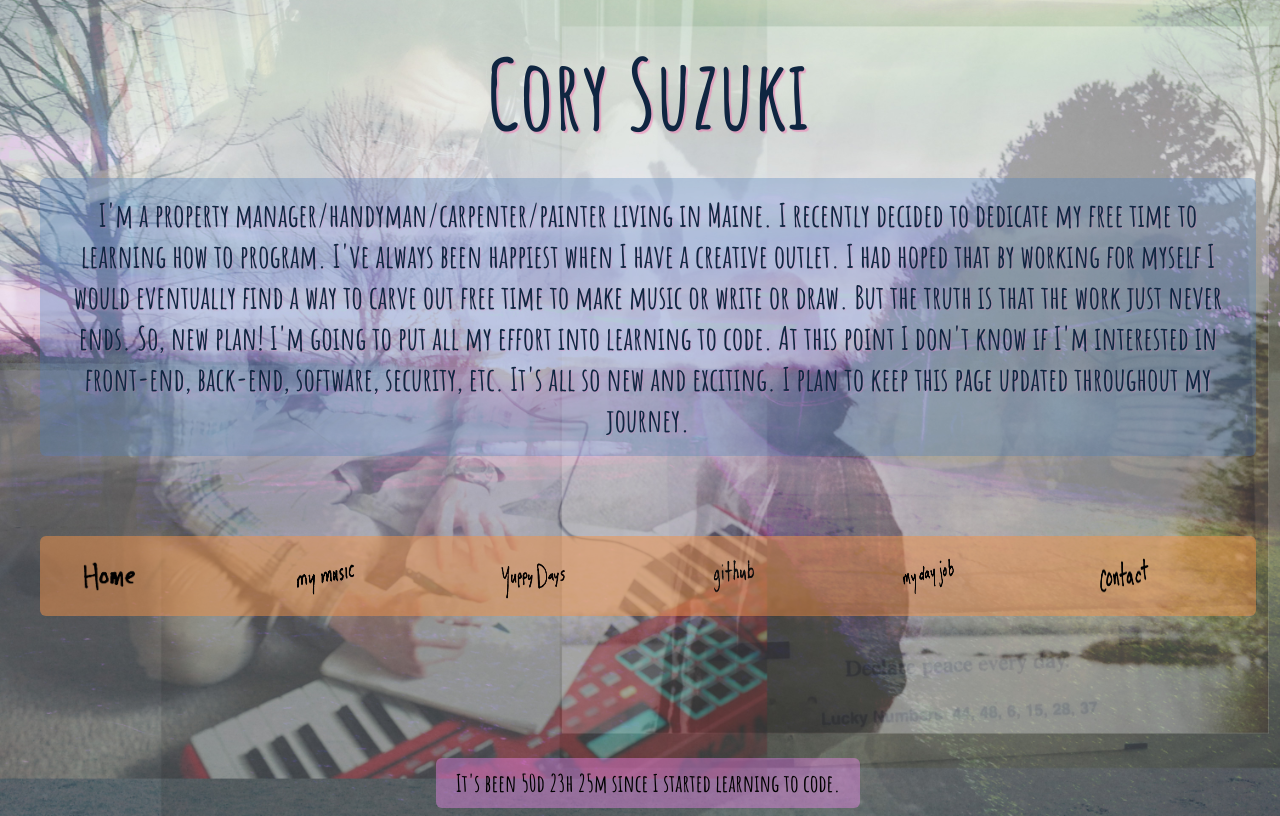
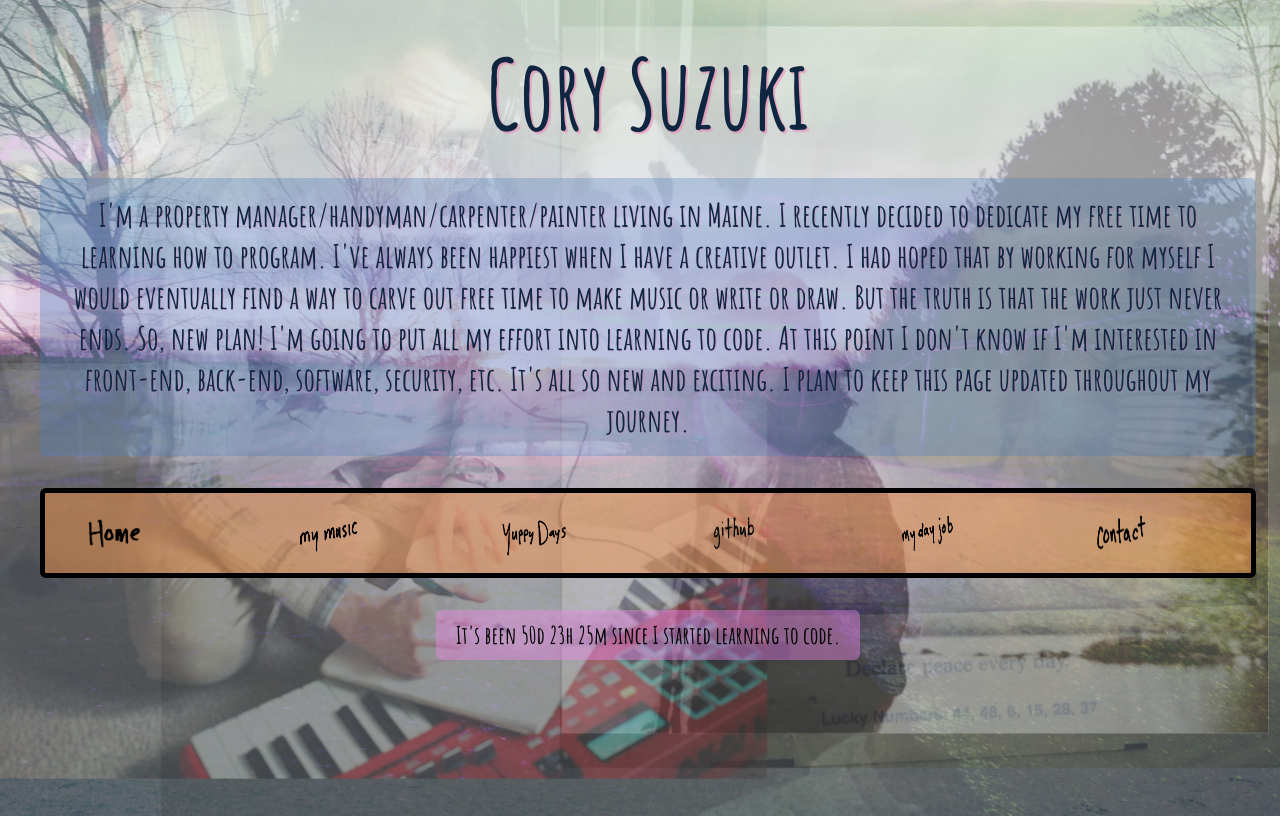
Before and after one commit to MyPetLobster/cs50-homepage, a plain HTML site: page about-me.html in a window 1280 px wide. Drawn offline with Linux system fonts and the light colour scheme.

Commit message:
Fix margins about-me elements

```diff
--- a/css/style-child.css
+++ b/css/style-child.css
@@ -118,7 +118,7 @@ body.about-me {
     background-color: #4c7fbd54;
     font-family: 'Amatic SC', sans-serif;
     text-align: center;
-    justify-content: center;
+    margin-bottom: 2rem;
     font-size: 2rem;
     padding: 1rem;
     margin-left:2rem;
@@ -127,11 +127,11 @@ body.about-me {
 }
 
 .clock-box {
-    position: absolute;
+    position: relative;
     bottom: 0;
     left: 0;
     right: 0;
-    margin: auto;
+    margin-top: 2rem;
     text-align: center;
 }
 
@@ -175,18 +175,19 @@ nav a {
 
 .about-nav {
     background: #2686c5bd;
-    display: flex;
-    max-width: 100%;
     height: 5rem;
     margin-top:5rem;
+    margin-bottom: 2rem;
     margin-left: 2rem;
     margin-right: 2rem;
     gap: 2px;
     border-radius: 6px;
     flex-wrap: wrap;
-    justify-content: center;
+    margin-top: auto;
+    margin-bottom: auto;
     align-content: center;
     background: #f2934a81;
+    border: 5px solid black;
 }
 
 .about-nav a {
```
